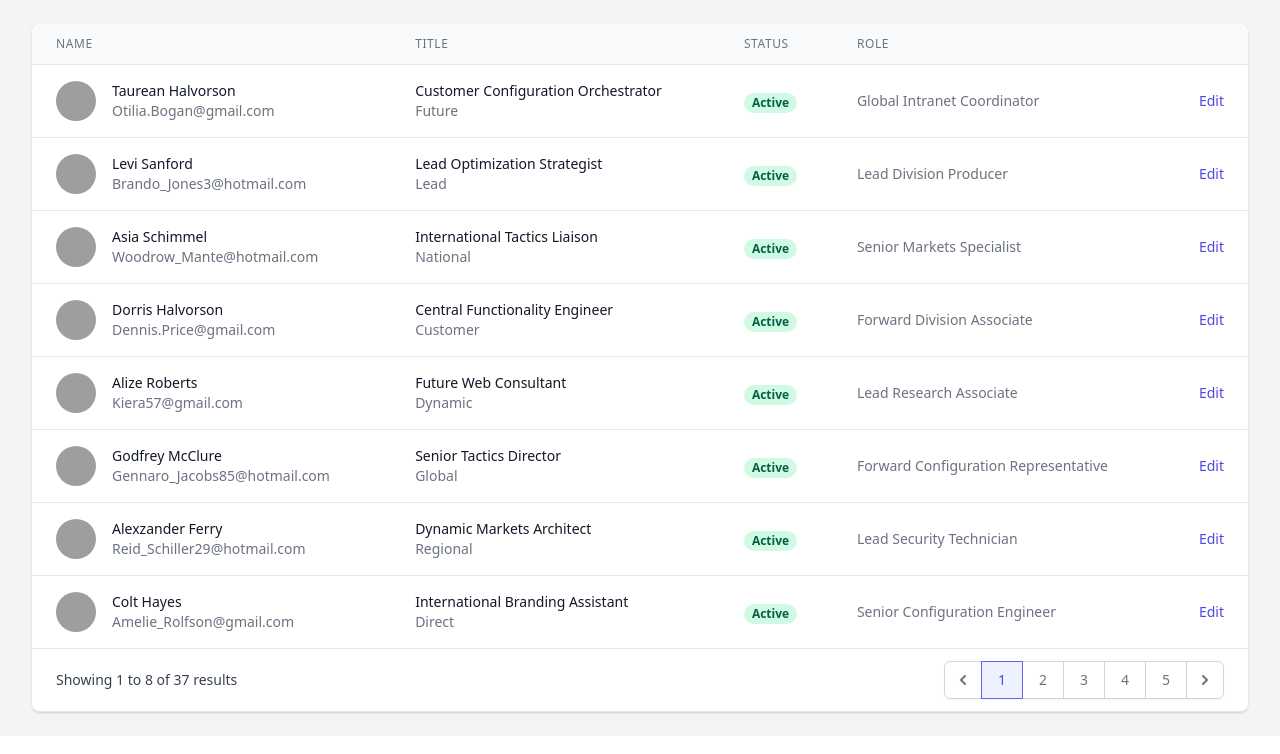
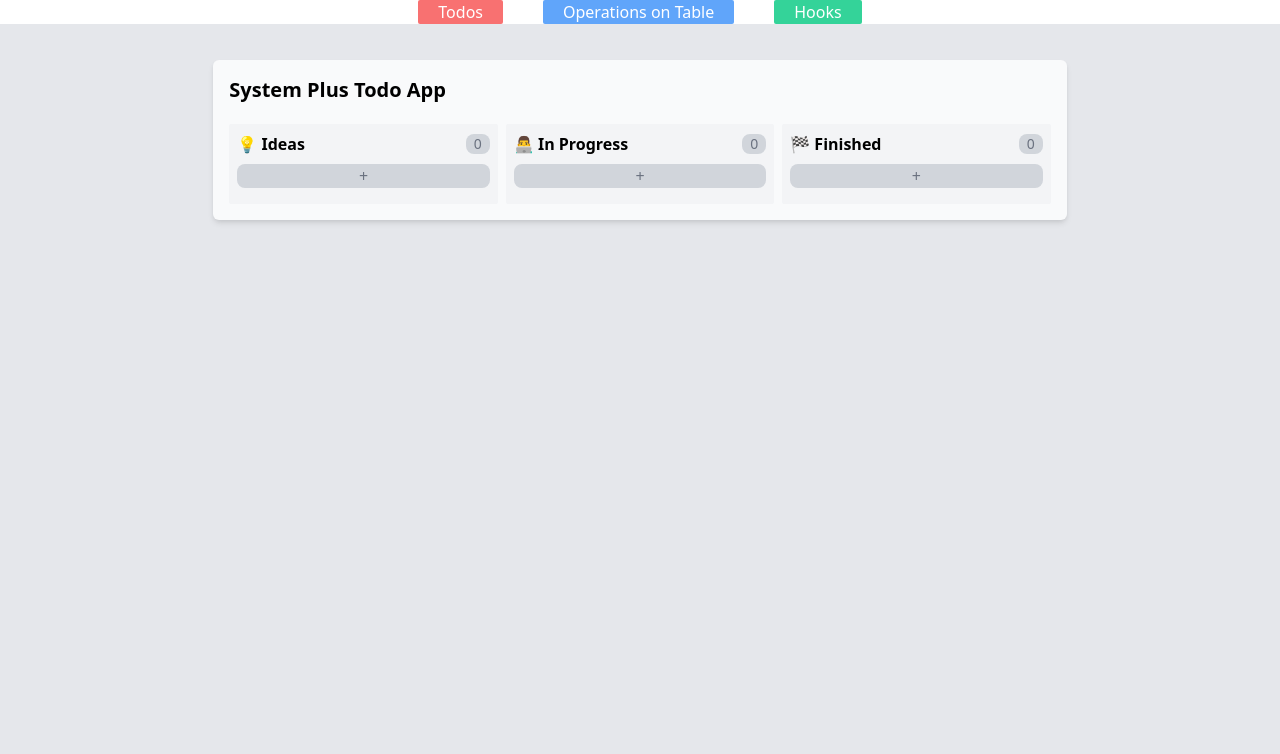
Before and after one commit to yasir-systemplus/todo, a React (Create React App) app: page /table in a window 1280 px wide. Shown: the top 754 px of the page. Built offline with nearby package versions, Linux system fonts and the light colour scheme; grey boxes are pictures that could not be loaded.

Commit message:
Merging all task

```diff
--- a/src/App.js
+++ b/src/App.js
@@ -1,27 +1,69 @@
+/* eslint-disable jsx-a11y/anchor-is-valid */
 import Counter from "./counter/counter";
 import DatePractise from "./date";
 import Set from "./sets/Set";
-import Todos from "./todo-app/todos";
+import SPLTodos from "./todo-app/SPLTodos";
 import Table from "./pagination/table";
+import React, { useState } from "react";
 
 /**
- ** Working on Life Cycle Hooks
- * TODO: Implement with these life cycle hooks.
- * ! Implement every hook.
+ ** App js is used to configure different projects.
+ * TODO: Todos project
+ * TODO: Counter project(Life Cycle Hooks)
+ * TODO: Working on Data (Pagination, sorting, filtering)
  */
 
 function App() {
-  const element = (
-    <div className="bg-gray-100 py-6 flex-1 ">
-      <div className="max-w-7xl mx-auto sm:px-6 lg:px-8">
-        <div className="flex flex-col">
-          <Table />
-        </div>
+  const [selector, setSelector] = useState("todos");
+
+  const selectedComponent = () => {
+    switch (selector) {
+      case "todos":
+        return <SPLTodos />;
+      case "table":
+        return <Table />;
+      case "counter":
+        return <Counter />;
+      default:
+        break;
+    }
+  };
+
+  const buttonStyles = (color) => {
+    return `px-5 text-white rounded-sm bg-${color}-400`;
+  };
+
+  return (
+    <React.Fragment>
+      <div className="flex flex-row justify-center space-x-10 ">
+        <a
+          className={buttonStyles("red")}
+          onClick={() => {
+            setSelector("todos");
+          }}
+        >
+          Todos
+        </a>
+        <a
+          className={buttonStyles("blue")}
+          onClick={() => {
+            setSelector("table");
+          }}
+        >
+          Operations on Table
+        </a>
+        <a
+          className={buttonStyles("green")}
+          onClick={() => {
+            setSelector("counter");
+          }}
+        >
+          Hooks
+        </a>
       </div>
-    </div>
+      {selectedComponent()}
+    </React.Fragment>
   );
-
-  return element;
 }
 
 export default App;
--- a/src/counter/counter.jsx
+++ b/src/counter/counter.jsx
@@ -83,6 +83,7 @@ class Counter extends Component {
     console.log("Rendering: Component is mounting to DOM");
     return (
       <React.Fragment>
+        <p>Use console to see the messages. </p>
         <div>{this.state.count}</div>
         <button className="border-2" onClick={this.increase}>
           Increase
@@ -93,7 +94,6 @@ class Counter extends Component {
 
   getSnapshotBeforeUpdate = (prevProps, prevState) => {
     console.log("getSnapshotBeforeUpdate");
-
     return null;
   };
 
--- a/src/pagination/table.jsx
+++ b/src/pagination/table.jsx
@@ -24,6 +24,8 @@ class Table extends Component {
     const paginated = paginate(allContacts, currentPage, pageSize);
 
     return (
+      <div className="bg-gray-100 py-6 flex-1 ">
+        <div className="max-w-7xl mx-auto sm:px-6 lg:px-8">
           <div className="flex flex-col">
             <div className="-my-2 overflow-x-auto sm:-mx-6 lg:-mx-8">
               <div className="py-2 align-middle inline-block min-w-full sm:px-6 lg:px-8">
@@ -123,6 +125,8 @@ class Table extends Component {
               </div>
             </div>
           </div>
+        </div>
+      </div>
     );
   }
 }
--- a/src/todo-app/todos.jsx
+++ b/src/todo-app/SPLTodos.jsx
@@ -1,7 +1,7 @@
 import React, { useState } from "react";
 import Column from "./components/column";
 
-export default function Todos(props) {
+export default function SPLTodos(props) {
   const [todos, setTodos] = useState([]);
 
   const handleOnAddTodo = (todo) => {
```
Lines whose indentation alone changed are shown as unchanged.
